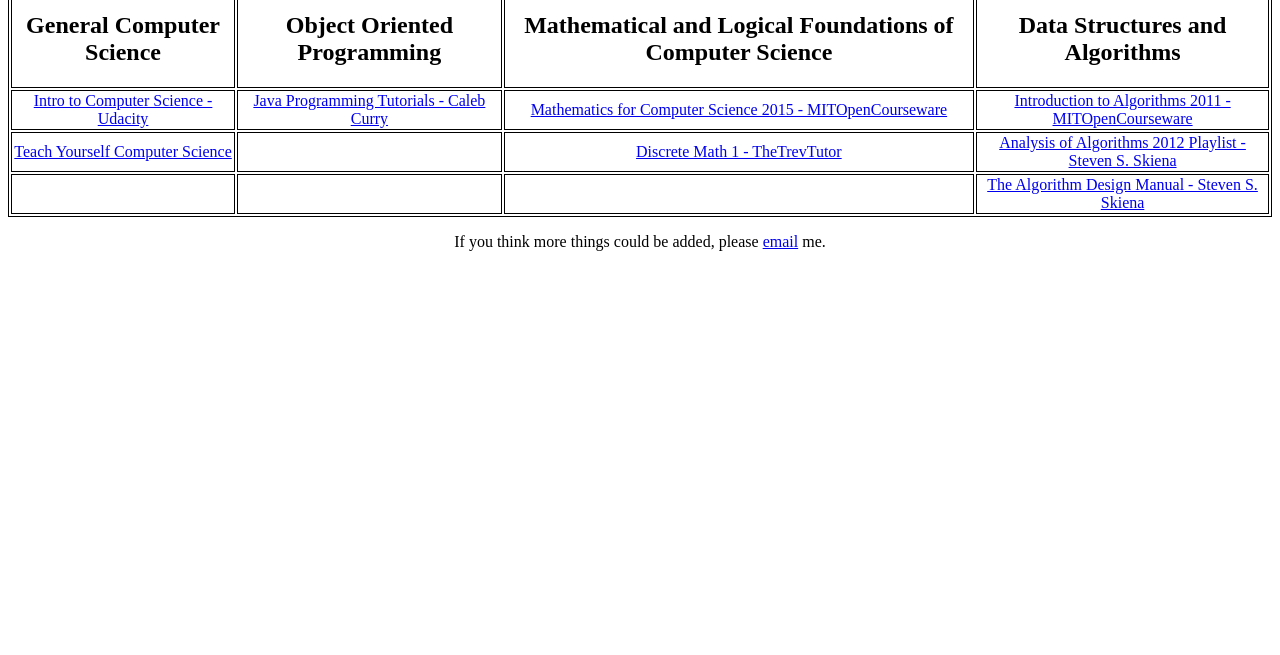
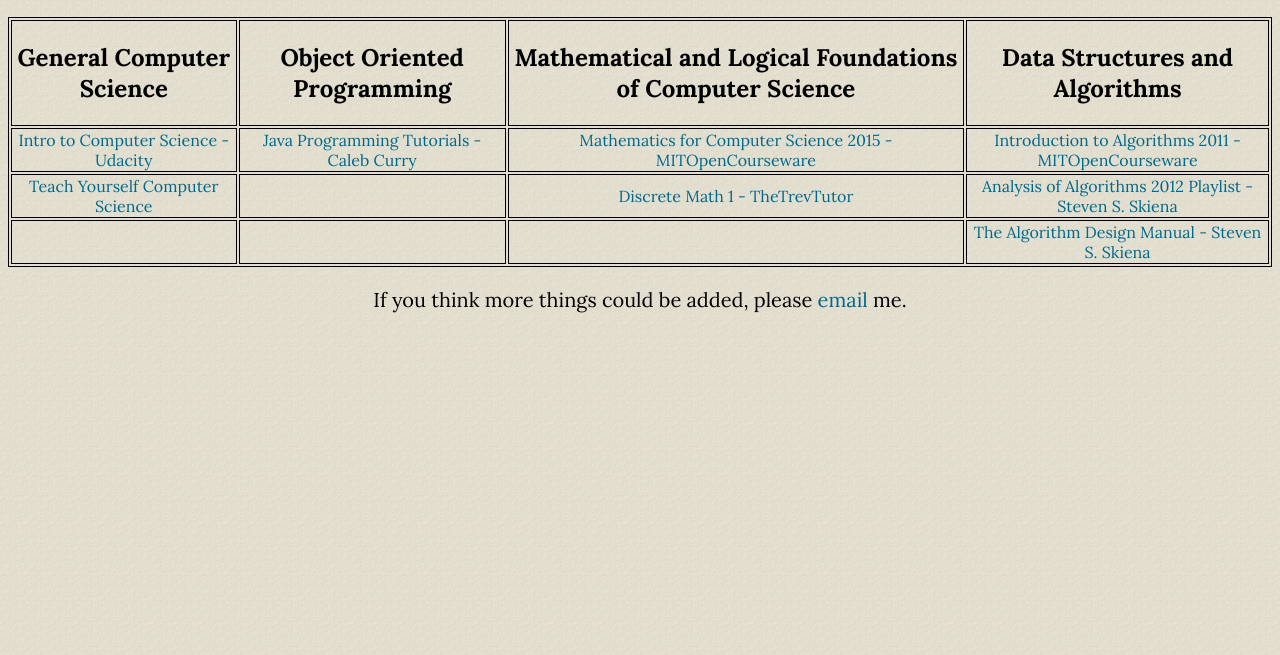
Before and after one commit to Rhysimus/Rhysimus.github.io, a plain HTML site: page resources/index.html in a window 1280 px wide. Shown: the part 145-800 px from the top of the page. Drawn offline with Linux system fonts and the light colour scheme.

Commit message:
Styling for resources page

```diff
--- a/resources/index.html
+++ b/resources/index.html
@@ -4,12 +4,14 @@
     <meta charset="UTF-8">
     <meta name="viewport" content="width=device-width, initial-scale=1.0">
     <title>Computer Science External Resources</title>
+    <link rel="stylesheet" href="../assets/css/stylesr.css">
     <style>
         table, th, td {
   border: 1px solid black;
 }
 body{
     text-align: center;
+    align-content: center;
 }
     </style>
 </head>
```
